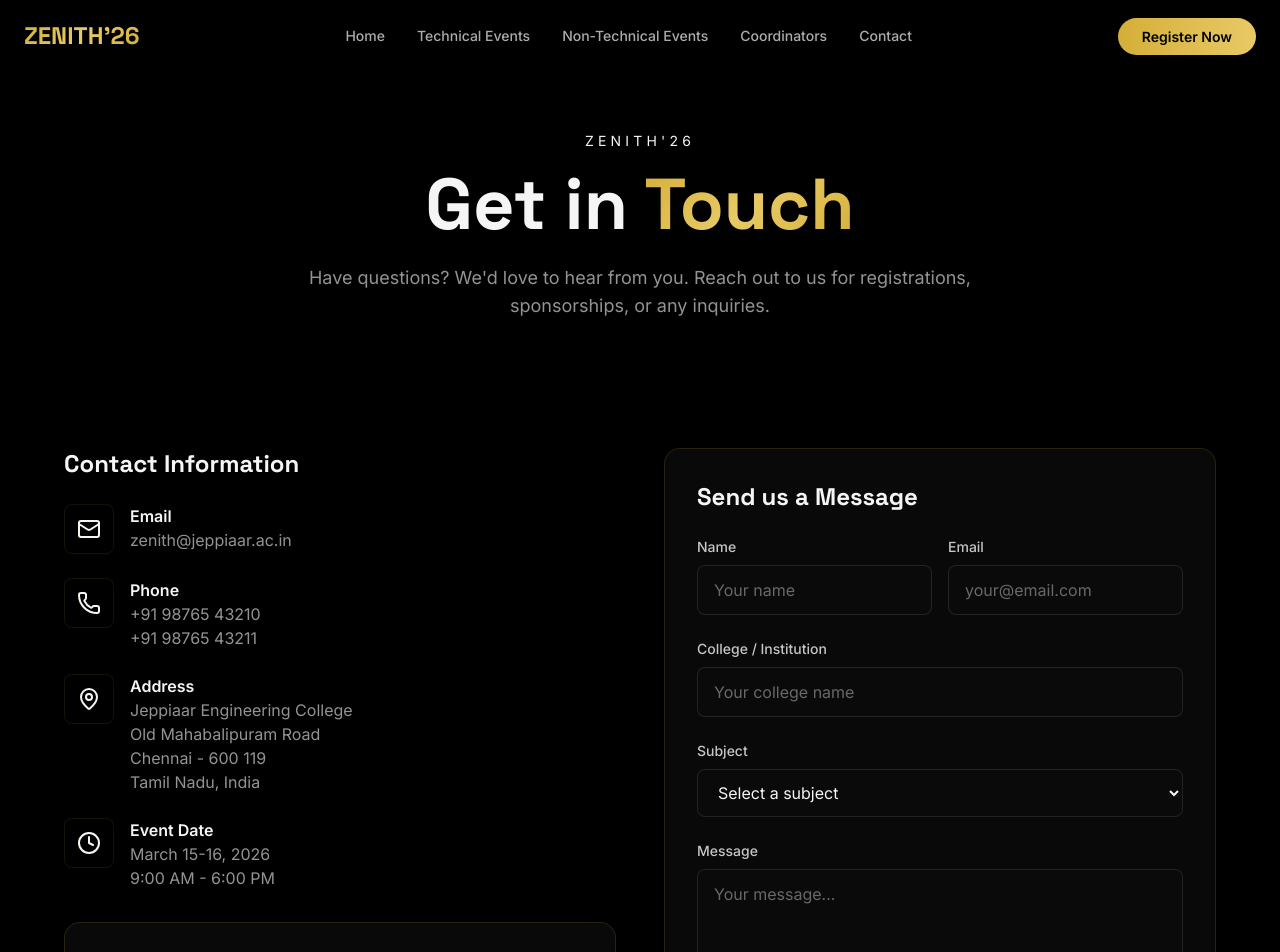
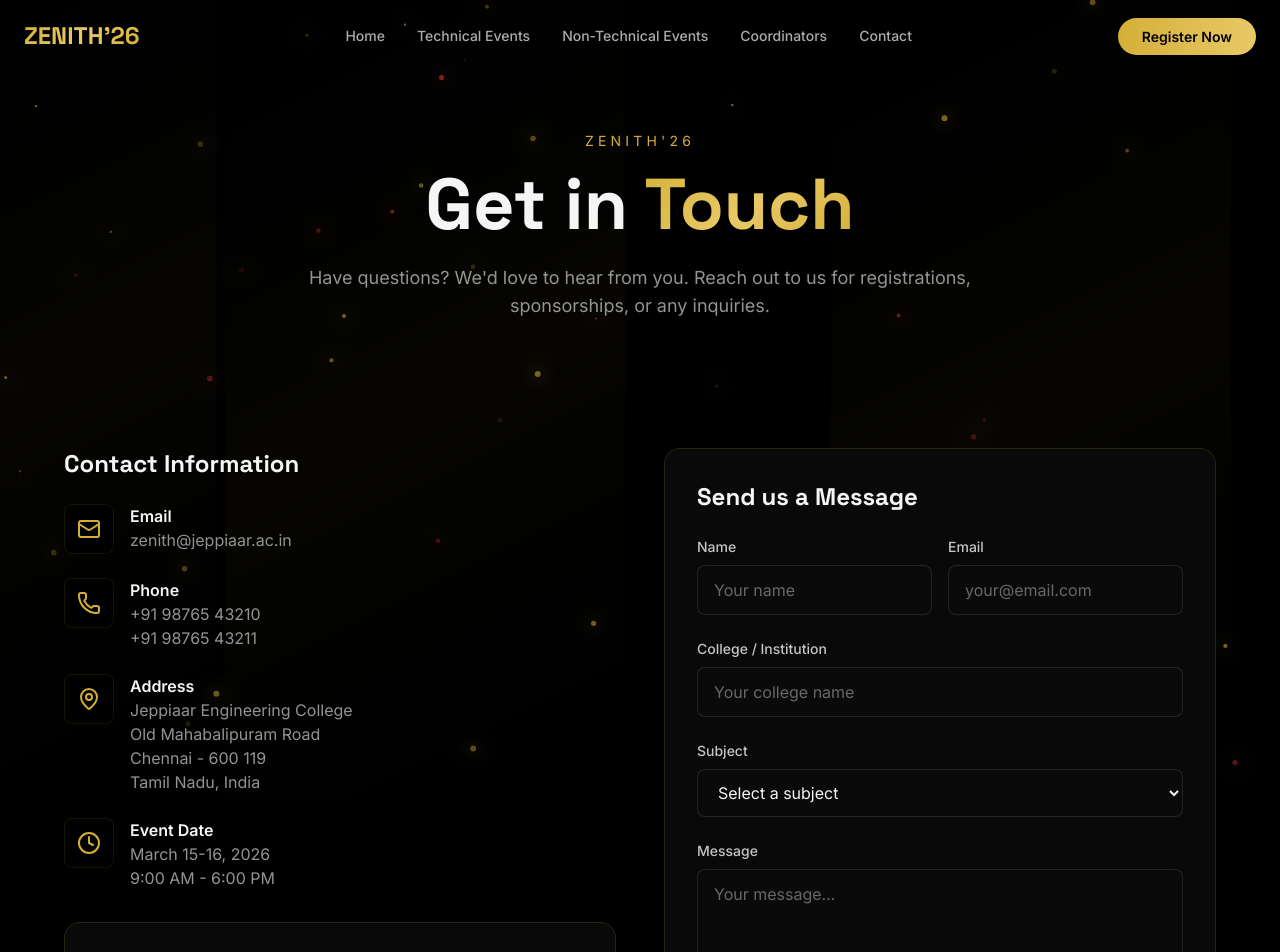
Before and after one commit to mithilesh042006/zenith_web, a Next.js app: page /contact in a window 1280 px wide. Shown: the top 952 px of the page. Built offline with nearby package versions, Linux system fonts and the light colour scheme.

Commit message:
animation done

```diff
--- a/app/contact/page.tsx
+++ b/app/contact/page.tsx
@@ -3,19 +3,21 @@
 import { motion } from "framer-motion";
 import { Mail, Phone, MapPin, Send, Clock } from "lucide-react";
 import Footer from "../components/Footer";
+import AnimatedBackground from "../components/AnimatedBackground";
 
 export default function ContactPage() {
     return (
-        <main className="min-h-screen bg-primary-black">
+        <main className="min-h-screen relative">
+            <AnimatedBackground />
             {/* Hero */}
-            <section className="pt-32 pb-16 px-6">
+            <section className="pt-32 pb-16 px-6 relative">
                 <div className="max-w-6xl mx-auto">
                     <motion.div
                         initial={{ opacity: 0, y: 20 }}
                         animate={{ opacity: 1, y: 0 }}
                         className="text-center"
                     >
-                        <span className="text-sm uppercase tracking-[0.3em] text-accent-orange">
+                        <span className="text-sm uppercase tracking-[0.3em] text-royal-gold">
                             ZENITH&apos;26
                         </span>
                         <h1 className="text-4xl md:text-6xl lg:text-7xl font-bold font-display mt-4 mb-6">
@@ -46,13 +48,13 @@ export default function ContactPage() {
                                 <div className="space-y-6">
                                     <div className="flex items-start gap-4">
                                         <div className="p-3 rounded-lg glass">
-                                            <Mail className="text-highlight-red" size={24} />
+                                            <Mail className="text-royal-gold" size={24} />
                                         </div>
                                         <div>
                                             <h3 className="font-semibold text-neutral-light">Email</h3>
                                             <a
                                                 href="mailto:zenith@jeppiaar.ac.in"
-                                                className="text-neutral-light/60 hover:text-accent-orange transition-colors"
+                                                className="text-neutral-light/60 hover:text-royal-gold transition-colors"
                                             >
                                                 zenith@jeppiaar.ac.in
                                             </a>
@@ -61,20 +63,20 @@ export default function ContactPage() {
 
                                     <div className="flex items-start gap-4">
                                         <div className="p-3 rounded-lg glass">
-                                            <Phone className="text-highlight-red" size={24} />
+                                            <Phone className="text-royal-gold" size={24} />
                                         </div>
                                         <div>
                                             <h3 className="font-semibold text-neutral-light">Phone</h3>
                                             <a
                                                 href="tel:+919876543210"
-                                                className="text-neutral-light/60 hover:text-accent-orange transition-colors"
+                                                className="text-neutral-light/60 hover:text-royal-gold transition-colors"
                                             >
                                                 +91 98765 43210
                                             </a>
                                             <br />
                                             <a
                                                 href="tel:+919876543211"
-                                                className="text-neutral-light/60 hover:text-accent-orange transition-colors"
+                                                className="text-neutral-light/60 hover:text-royal-gold transition-colors"
                                             >
                                                 +91 98765 43211
                                             </a>
@@ -83,7 +85,7 @@ export default function ContactPage() {
 
                                     <div className="flex items-start gap-4">
                                         <div className="p-3 rounded-lg glass">
-                                            <MapPin className="text-highlight-red" size={24} />
+                                            <MapPin className="text-royal-gold" size={24} />
                                         </div>
                                         <div>
                                             <h3 className="font-semibold text-neutral-light">Address</h3>
@@ -98,7 +100,7 @@ export default function ContactPage() {
 
                                     <div className="flex items-start gap-4">
                                         <div className="p-3 rounded-lg glass">
-                                            <Clock className="text-highlight-red" size={24} />
+                                            <Clock className="text-royal-gold" size={24} />
                                         </div>
                                         <div>
                                             <h3 className="font-semibold text-neutral-light">Event Date</h3>
@@ -144,7 +146,7 @@ export default function ContactPage() {
                                                 type="text"
                                                 id="name"
                                                 name="name"
-                                                className="w-full px-4 py-3 rounded-lg bg-deep-charcoal border border-white/10 text-neutral-light placeholder:text-neutral-light/40 focus:outline-none focus:border-highlight-red/50 transition-colors"
+                                                className="w-full px-4 py-3 rounded-lg bg-deep-charcoal border border-white/10 text-neutral-light placeholder:text-neutral-light/40 focus:outline-none focus:border-royal-gold/50 transition-colors"
                                                 placeholder="Your name"
                                             />
                                         </div>
@@ -159,7 +161,7 @@ export default function ContactPage() {
                                                 type="email"
                                                 id="email"
                                                 name="email"
-                                                className="w-full px-4 py-3 rounded-lg bg-deep-charcoal border border-white/10 text-neutral-light placeholder:text-neutral-light/40 focus:outline-none focus:border-highlight-red/50 transition-colors"
+                                                className="w-full px-4 py-3 rounded-lg bg-deep-charcoal border border-white/10 text-neutral-light placeholder:text-neutral-light/40 focus:outline-none focus:border-royal-gold/50 transition-colors"
                                                 placeholder="your@email.com"
                                             />
                                         </div>
@@ -176,7 +178,7 @@ export default function ContactPage() {
                                             type="text"
                                             id="college"
                                             name="college"
-                                            className="w-full px-4 py-3 rounded-lg bg-deep-charcoal border border-white/10 text-neutral-light placeholder:text-neutral-light/40 focus:outline-none focus:border-highlight-red/50 transition-colors"
+                                            className="w-full px-4 py-3 rounded-lg bg-deep-charcoal border border-white/10 text-neutral-light placeholder:text-neutral-light/40 focus:outline-none focus:border-royal-gold/50 transition-colors"
                                             placeholder="Your college name"
                                         />
                                     </div>
@@ -191,7 +193,7 @@ export default function ContactPage() {
                                         <select
                                             id="subject"
                                             name="subject"
-                                            className="w-full px-4 py-3 rounded-lg bg-deep-charcoal border border-white/10 text-neutral-light focus:outline-none focus:border-highlight-red/50 transition-colors"
+                                            className="w-full px-4 py-3 rounded-lg bg-deep-charcoal border border-white/10 text-neutral-light focus:outline-none focus:border-royal-gold/50 transition-colors"
                                         >
                                             <option value="">Select a subject</option>
                                             <option value="registration">Event Registration</option>
@@ -212,14 +214,14 @@ export default function ContactPage() {
                                             id="message"
                                             name="message"
                                             rows={4}
-                                            className="w-full px-4 py-3 rounded-lg bg-deep-charcoal border border-white/10 text-neutral-light placeholder:text-neutral-light/40 focus:outline-none focus:border-highlight-red/50 transition-colors resize-none"
+                                            className="w-full px-4 py-3 rounded-lg bg-deep-charcoal border border-white/10 text-neutral-light placeholder:text-neutral-light/40 focus:outline-none focus:border-royal-gold/50 transition-colors resize-none"
                                             placeholder="Your message..."
                                         />
                                     </div>
 
                                     <button
                                         type="submit"
-                                        className="w-full px-8 py-4 rounded-full bg-gradient-to-r from-highlight-red to-accent-orange text-white font-semibold text-lg flex items-center justify-center gap-2 transition-all duration-300 hover:scale-[1.02] hover:shadow-lg hover:shadow-highlight-red/30"
+                                        className="w-full px-8 py-4 rounded-full bg-gradient-to-r from-royal-gold to-gold-light text-black font-semibold text-lg flex items-center justify-center gap-2 transition-all duration-300 hover:scale-[1.02] hover:shadow-lg hover:shadow-royal-gold/30"
                                     >
                                         <Send size={20} />
                                         Send Message
--- a/app/coordinators/page.tsx
+++ b/app/coordinators/page.tsx
@@ -3,6 +3,7 @@
 import { motion } from "framer-motion";
 import CoordinatorCard from "../components/CoordinatorCard";
 import Footer from "../components/Footer";
+import AnimatedBackground from "../components/AnimatedBackground";
 
 const staffCoordinators = [
     {
@@ -110,16 +111,17 @@ const studentCoordinators = [
 
 export default function CoordinatorsPage() {
     return (
-        <main className="min-h-screen bg-primary-black">
+        <main className="min-h-screen relative">
+            <AnimatedBackground />
             {/* Hero */}
-            <section className="pt-32 pb-16 px-6">
+            <section className="pt-32 pb-16 px-6 relative">
                 <div className="max-w-6xl mx-auto">
                     <motion.div
                         initial={{ opacity: 0, y: 20 }}
                         animate={{ opacity: 1, y: 0 }}
                         className="text-center"
                     >
-                        <span className="text-sm uppercase tracking-[0.3em] text-accent-orange">
+                        <span className="text-sm uppercase tracking-[0.3em] text-royal-gold">
                             ZENITH&apos;26
                         </span>
                         <h1 className="text-4xl md:text-6xl lg:text-7xl font-bold font-display mt-4 mb-6">
```
Also changed, not shown: app/non-technical-events/page.tsx (+6 -4 lines), app/technical-events/page.tsx (+6 -4 lines).
